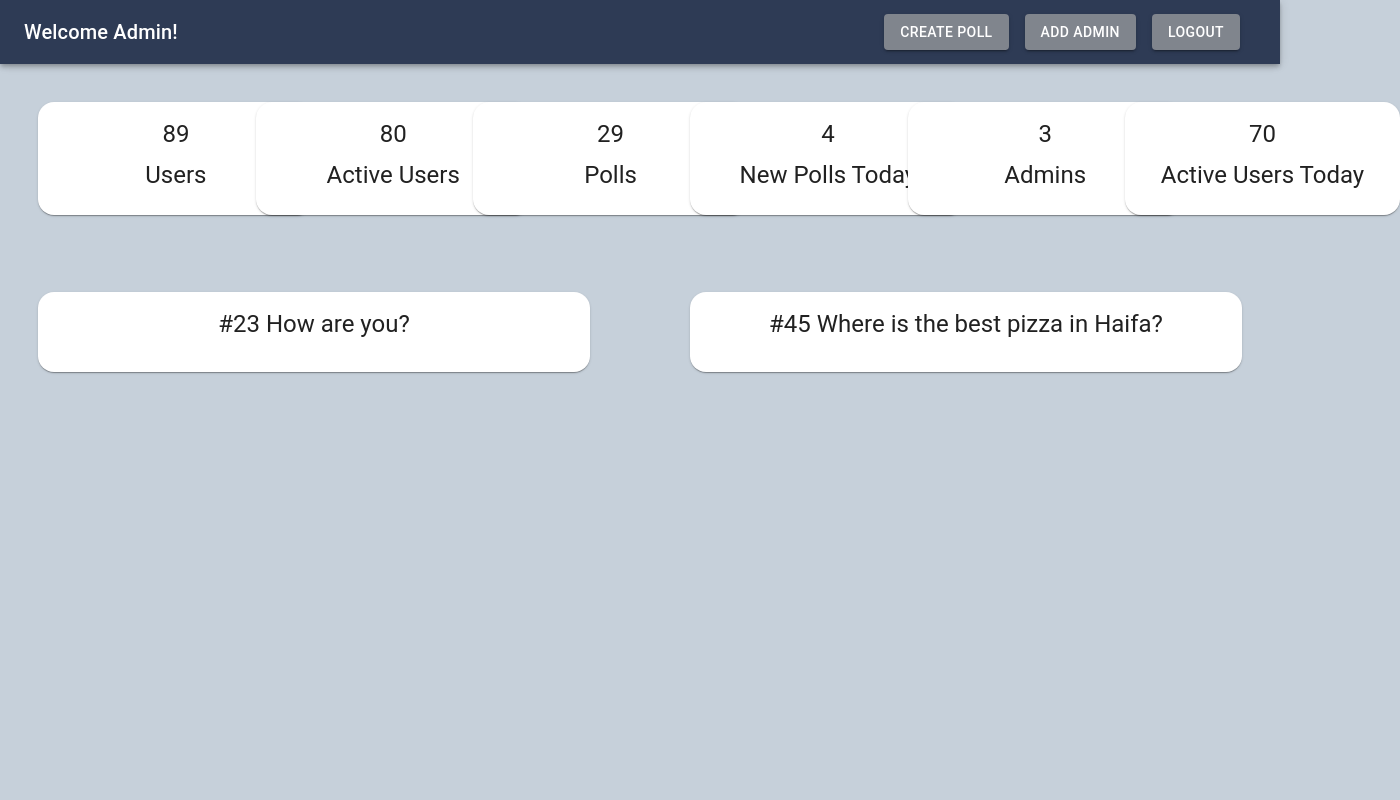
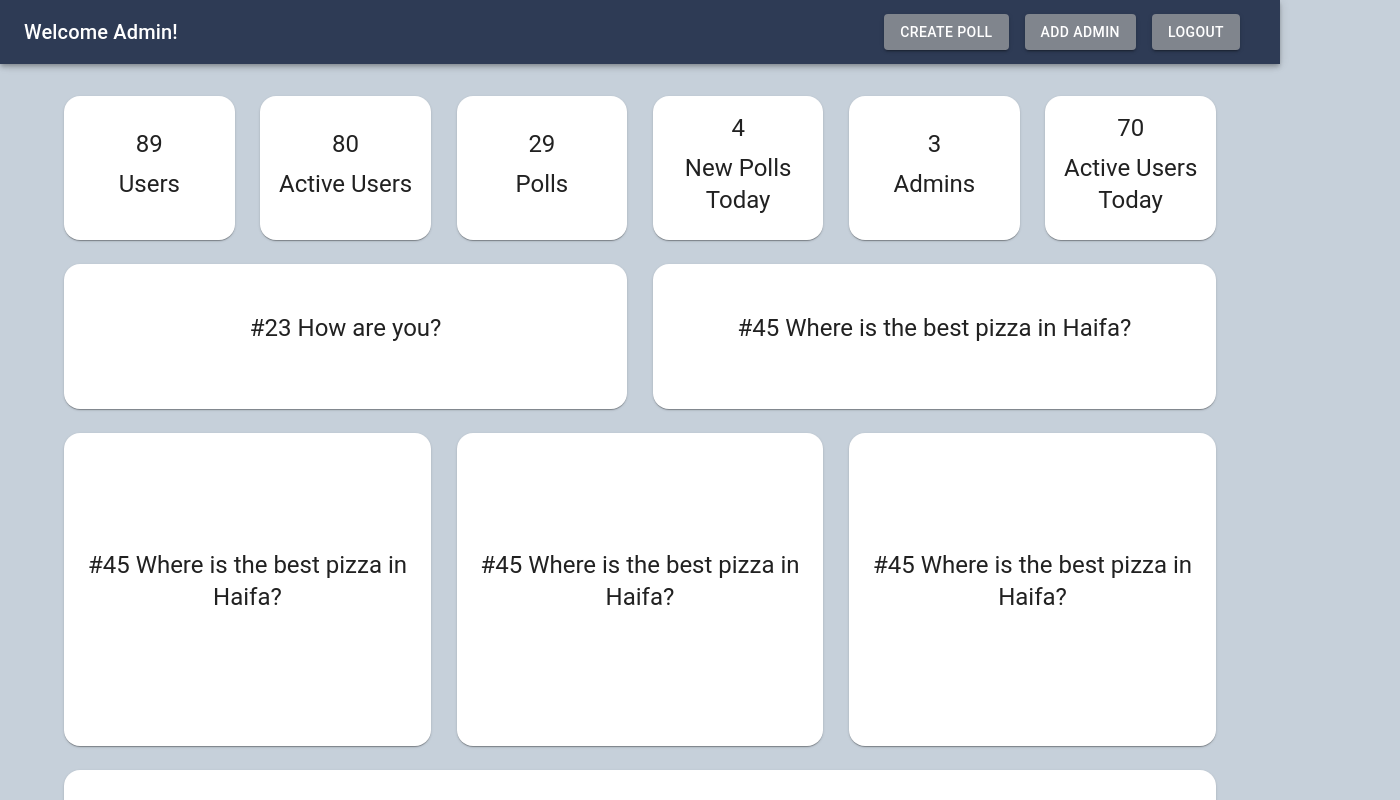
Before and after one commit to omergafla/236369-PepperBot, a React (Create React App) app in the folder my-app/: page / in a window 1280 px wide. Shown: the top 800 px of the page, 1400 px wide, since content can reach past the window. Built offline with nearby package versions, Linux system fonts and the light colour scheme.

Commit message:
bug fix - grid layout

```diff
--- a/my-app/src/Components/BasicGrid/BasicGrid.module.css
+++ b/my-app/src/Components/BasicGrid/BasicGrid.module.css
@@ -1 +1,27 @@
-.BasicGrid {}
+.BasicGrid {color:black}
+
+.dashboard {
+        display: grid !important;
+        grid-template-columns: repeat(6, 1fr) !important;
+        grid-template-rows: repeat(7, 1fr) !important;
+        grid-column-gap: 2vw !important;
+        grid-row-gap: 3vh !important;
+        width: 90%;
+        margin: auto;
+        margin-top: 4vh;
+        padding-bottom: 6vh;
+}
+.div1 { grid-area: 1 / 1 / 2 / 2 !important; }
+.div2 { grid-area: 1 / 2 / 2 / 3 !important; }
+.div3 { grid-area: 1 / 3 / 2 / 4 !important; }
+.div4 { grid-area: 1 / 4 / 2 / 5 !important; }
+.div5 { grid-area: 1 / 5 / 2 / 6 !important; }
+.div6 { grid-area: 1 / 6 / 2 / 7 !important; }
+.div7 { grid-area: 2 / 1 / 3 / 4 !important; }
+.div8 { grid-area: 2 / 4 / 3 / 7 !important; }
+.div9 { grid-area: 3 / 1 / 5 / 3 !important; }
+.div10 { grid-area: 3 / 3 / 5 / 5 !important; }
+.div11 { grid-area: 3 / 5 / 5 / 7 !important; }
+.div12 { grid-area: 5 / 1 / 7 / 7 !important; }
+.div13 { grid-area: 7 / 1 / 8 / 4 !important; }
+.div14 { grid-area: 7 / 4 / 8 / 7 !important; }
--- a/my-app/src/Components/BasicGrid/BasicGrid.tsx
+++ b/my-app/src/Components/BasicGrid/BasicGrid.tsx
@@ -2,52 +2,27 @@ import * as React from 'react';
 import Box from '@mui/material/Box';
 import Grid from '@mui/material/Grid';
 import BasicCard from '../Cards/BasicCard/BasicCard';
+import styles from './BasicGrid.module.css'
 
 
 export default function BasicGrid(props: any) {
   const { size } = props;
-
-  const topInfoCards = (
-  <Grid container justifyContent="center" spacing={3}>
-    <Grid key={1} item xs={2}>
-      <BasicCard data={"89"} label={"Users"} />
-    </Grid>
-    <Grid key={2} item xs={2}>
-      <BasicCard data={"80"} label={"Active Users"} />
-    </Grid>
-    <Grid key={3} item xs={2}>
-      <BasicCard data={"29"} label={"Polls"} />
-    </Grid>
-    <Grid key={4} item xs={2}>
-      <BasicCard data={"4"} label={"New Polls Today"} />
-    </Grid>
-    <Grid key={5} item xs={2}>
-      <BasicCard data={"3"} label={"Admins"} />
-    </Grid>
-    <Grid key={6} item xs={2}>
-      <BasicCard data={"70"} label={"Active Users Today"} />
-    </Grid>
-  </Grid>
-  )
-
-  const secondRow = (
-  <Grid container justifyContent="center" spacing={3}>
-    <Grid key={7} item xs={6}>
-      <BasicCard data={"#23 How are you?"} />
-    </Grid>
-    <Grid key={8} item xs={6}>
-      <BasicCard data={"#45 Where is the best pizza in Haifa?"} />
-    </Grid>
-  </Grid>
-  )
-
-
   return (
-    <Box sx={{ flexGrow: 1 }}>
-      <Grid item xs={12}>
-        {topInfoCards}
-        {secondRow}
-      </Grid>
-    </Box>
+    <div className={styles.dashboard}>
+        <div className={styles.div1}> <BasicCard data={"89"} label={"Users"} /> </div>
+        <div className={styles.div2}> <BasicCard data={"80"} label={"Active Users"} /></div>
+        <div className={styles.div3}> <BasicCard data={"29"} label={"Polls"} /></div>
+        <div className={styles.div4}> <BasicCard data={"4"} label={"New Polls Today"} /></div>
+        <div className={styles.div5}> <BasicCard data={"3"} label={"Admins"} /></div>
+        <div className={styles.div6}> <BasicCard data={"70"} label={"Active Users Today"} /></div>
+        <div className={styles.div7}> <BasicCard data={"#23 How are you?"} /></div>
+        <div className={styles.div8}> <BasicCard data={"#45 Where is the best pizza in Haifa?"} /></div>
+        <div className={styles.div9}> <BasicCard data={"#45 Where is the best pizza in Haifa?"} /></div>
+        <div className={styles.div10}> <BasicCard data={"#45 Where is the best pizza in Haifa?"} /> </div>
+        <div className={styles.div11}> <BasicCard data={"#45 Where is the best pizza in Haifa?"} /> </div>
+        <div className={styles.div12}> <BasicCard data={"#45 Where is the best pizza in Haifa?"} /> </div>
+        <div className={styles.div13}> <BasicCard data={"#45 Where is the best pizza in Haifa?"} /> </div>
+        <div className={styles.div14}> <BasicCard data={"#45 Where is the best pizza in Haifa?"} /> </div>
+    </div>
   );
 }
--- a/my-app/src/Components/Cards/BasicCard/BasicCard.module.css
+++ b/my-app/src/Components/Cards/BasicCard/BasicCard.module.css
@@ -1,3 +1,6 @@
 .BasicCard {
-  margin: 3vw;
+  height: 100%;
+  display: flex;
+  justify-content: center;
+  align-items: center;
 }
--- a/my-app/src/Components/Cards/BasicCard/BasicCard.tsx
+++ b/my-app/src/Components/Cards/BasicCard/BasicCard.tsx
@@ -3,12 +3,13 @@ import Card from '@mui/material/Card';
 import CardContent from '@mui/material/CardContent';
 import Typography from '@mui/material/Typography';
 import styles from './BasicCard.module.css'
+import { useState } from 'react';
 
 
 export default function BasicCard(props: any) {
   const { label, data } = props;
   return (
-    <Card className={styles.BasicCard} sx={{ minWidth: 275, borderRadius: "16px"}}>
+    <Card className={styles.BasicCard} sx={{borderRadius: "16px"}}>
       <CardContent>
         <Typography variant="h5" component="div" align="center" gutterBottom>
           {data}
--- a/my-app/src/Components/Home/Home.module.css
+++ b/my-app/src/Components/Home/Home.module.css
@@ -1,3 +1,2 @@
 .Home {
-
 }
--- a/my-app/src/Components/Home/Home.tsx
+++ b/my-app/src/Components/Home/Home.tsx
@@ -5,7 +5,7 @@ import BasicGrid from '../BasicGrid/BasicGrid';
 
 
 const Home = () => (
-  <div>
+  <div className={styles.Home}>
     <TopMenu />
     <BasicGrid />
   </div>
```
